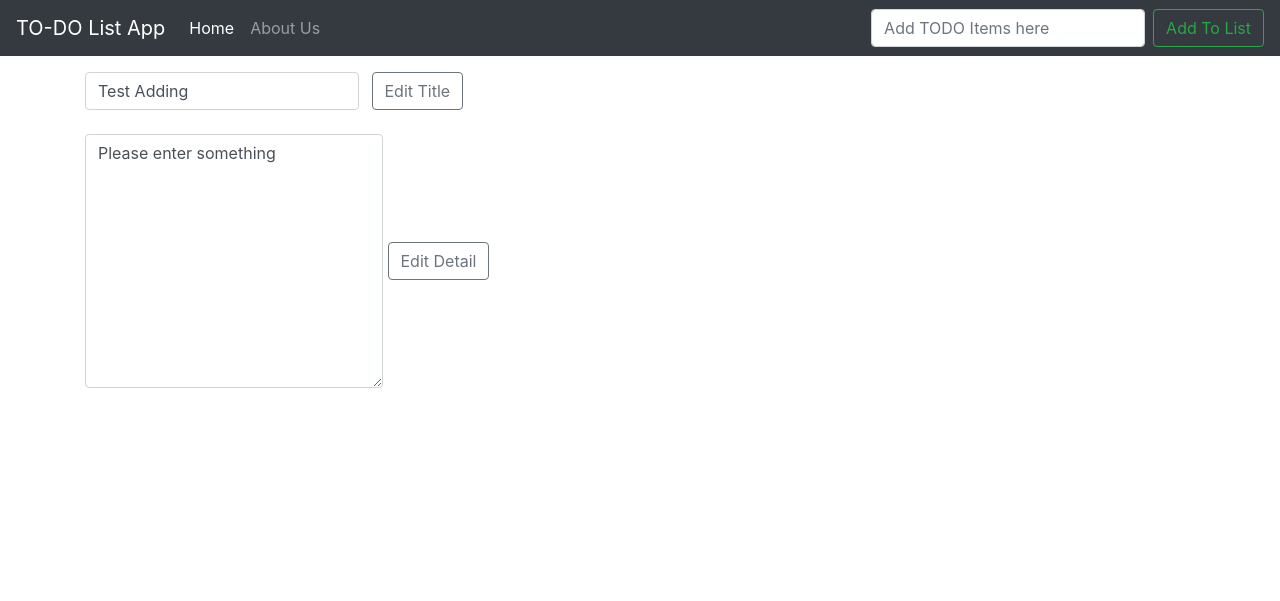
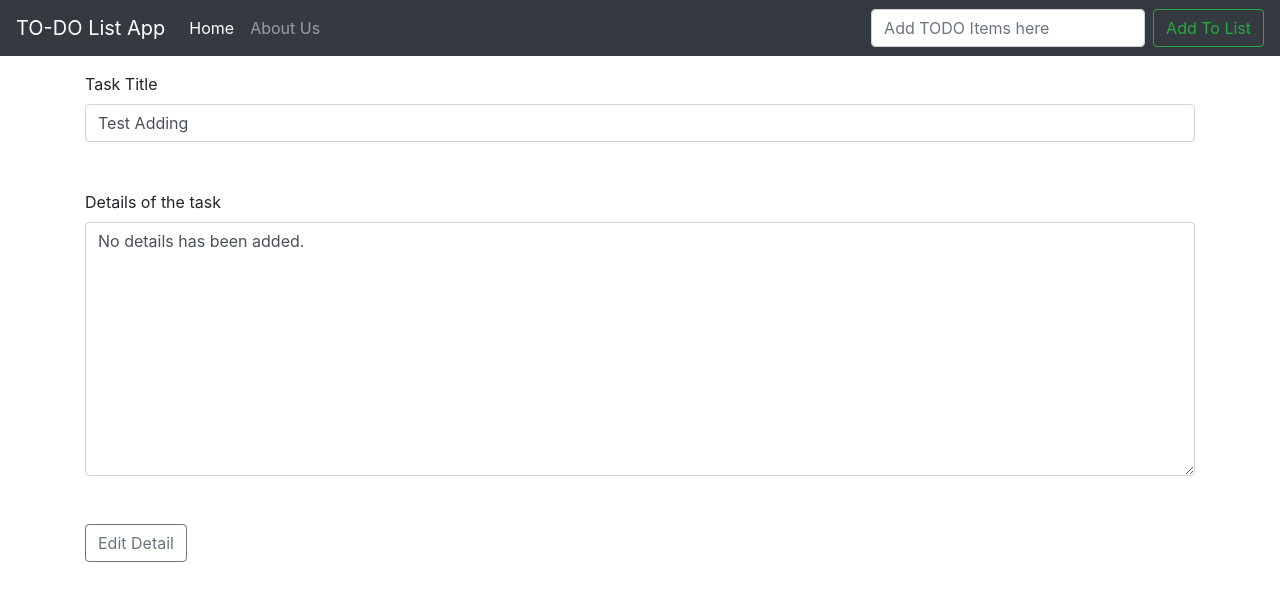
Before and after one commit to DeveloperJW/todoList, a Django app: page /edit/27 in a window 1280 px wide. Shown: the top 601 px of the page. Run offline with Django 3.2, Linux system fonts and the light colour scheme; data comes from the database, SQL or seed files in the repository; both versions use the stored data as it was after the commit; some libraries are stand-ins or nearby versions.

Commit message:
Added feature, users can add details of task when clicking on tasks in home page.

```diff
--- a/templates/editList.html
+++ b/templates/editList.html
@@ -4,19 +4,21 @@
 
 {% block content %}
     {% if item %}
-        <form class="form-inline my-2 my-lg-0" method="POST">
+        <form id="theEditForm" method="POST">
+        <div class="form-group">
             {% csrf_token %}{#Django security feature#}
-            <p>
-            <input class="form-control mr-sm-2" type="search" placeholder="{{ item.item }}"
+                <label for="task_title">Task Title</label>
+            <input class="form-control mr-sm-2" id="task_title" type="search" placeholder="{{ item.item }}"
                    value="{{ item.item }}" aria-label="Search" name="item">
+                <br><br>
+                <label for="task_detail">Details of the task</label>
+                <textarea class="form-control" id="task_detail" name="detail"
+                          cols=25 rows=10>{{ item.detail }}</textarea>
             <input type="hidden" value="{{ item.completed }}" name="completed">
-            <button class="btn btn-outline-secondary my-2 my-sm-0" type="submit">Edit Title</button>
-                <br>
-                <br>
-            <textarea class="form-control" name="task_details" cols=25 rows=10>Please enter something</textarea>
+                <br><br>
             <button class="btn btn-outline-secondary my-2 my-sm-0" type="submit">Edit Detail</button>
                 <br>
-            </p>
+        </div>
         </form>
     {% endif %}
 {% endblock %}
--- a/todoApp/forms.py
+++ b/todoApp/forms.py
@@ -5,4 +5,4 @@ from .models import List
 class ListForm(forms.ModelForm):
     class Meta:
         model = List
-        fields = ["item", "completed"]
+        fields = ["item", "detail", "completed"]
--- a/todoApp/models.py
+++ b/todoApp/models.py
@@ -4,6 +4,7 @@ from django.contrib.auth.models import User
 
 class List(models.Model):
     item = models.CharField(max_length=200)
+    detail = models.TextField(default="No details has been added.", blank=True)
     completed = models.BooleanField(default=False)
     completedTime = models.DateTimeField(auto_now_add=True)
     addedTime = models.DateTimeField(auto_now_add=True)
@@ -15,4 +16,4 @@ class List(models.Model):
     )
 
     def __str__(self):
-        return self.item +' | ' + str(self.completed)+' | '+str(self.completedTime.tzinfo) +str(self.addedTime.tzinfo)
+        return self.item +' | ' + self.detail + ' | '+str(self.completed)+' | '+str(self.completedTime.tzinfo)
```
Also changed, not shown: templates/about.html (+14 -2 lines), db.sqlite3.
